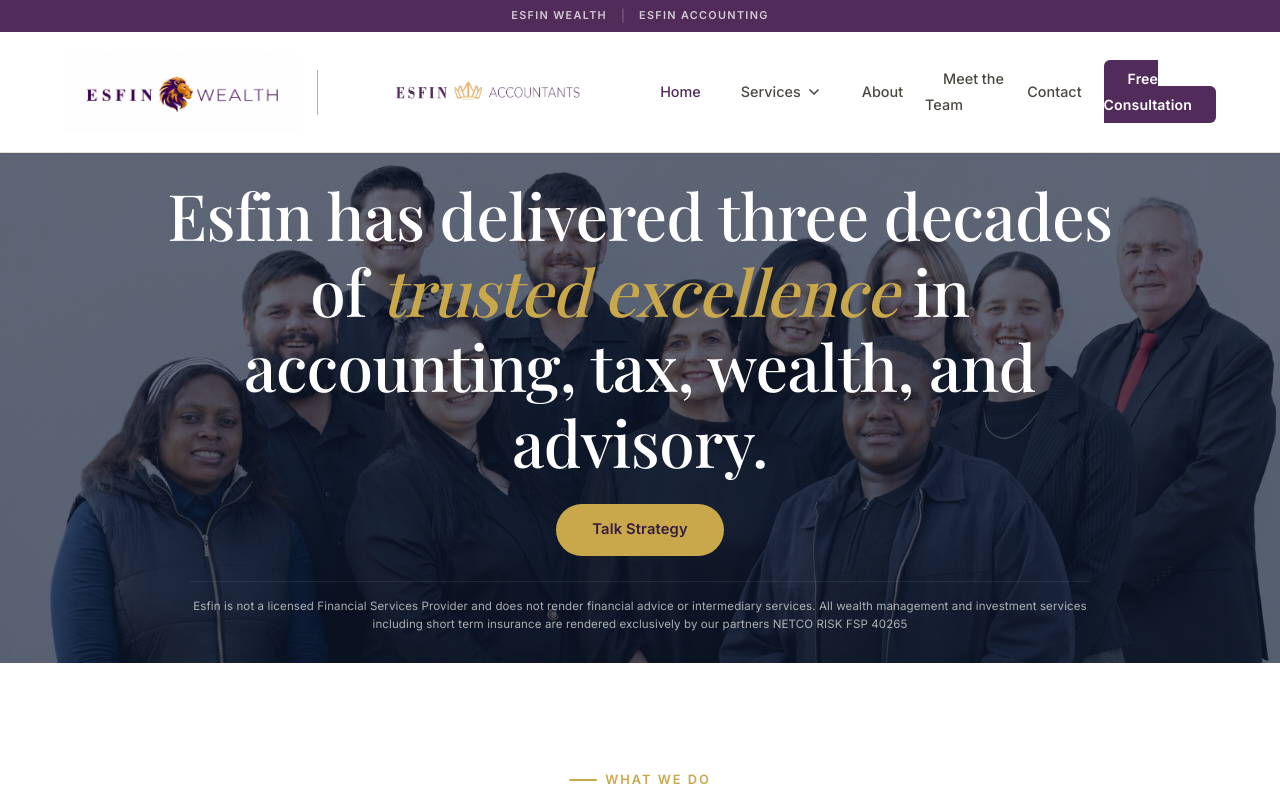
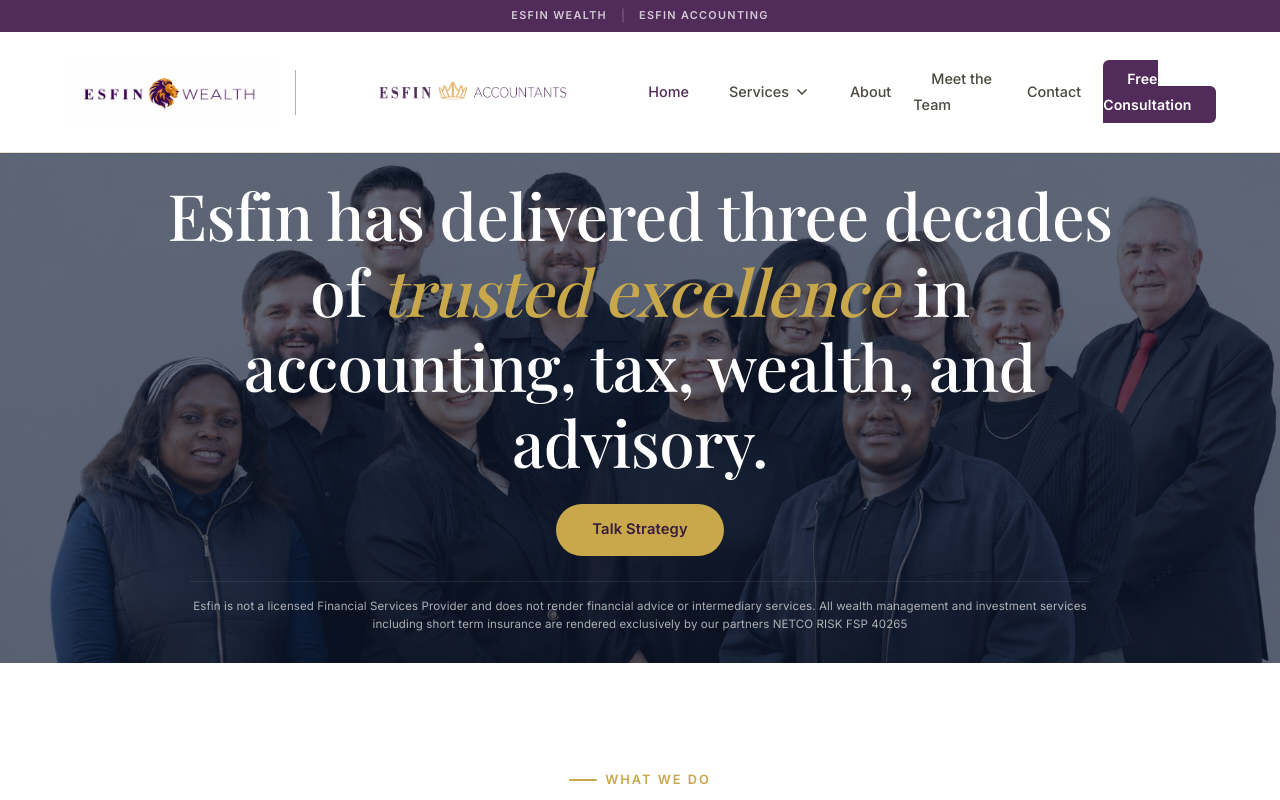
Before and after one commit to RuanRaaths98/esfin-wealth, a plain HTML site: page index.html in a window 1280 px wide. Shown: the top 800 px of the page. Drawn offline with nearby package versions, Linux system fonts and the light colour scheme.

Commit message:
Update styles.css

```diff
--- a/styles.css
+++ b/styles.css
@@ -206,7 +206,7 @@ button {
 .nav-logo-group {
   display: flex;
   align-items: center;
-  gap: 16px;
+  gap: 0;
 }
 
 .logo-divider {
@@ -214,6 +214,7 @@ button {
   height: 45px;
   background: var(--color-gray-300, #ccc);
   flex-shrink: 0;
+  margin: 0 20px;
 }
 
 /* Logo */
@@ -229,7 +230,7 @@ button {
 }
 
 .nav-logo .logo-img.wealth-logo {
-  height: 96px;
+  height: 84px;
   object-fit: contain;
 }
 
```
